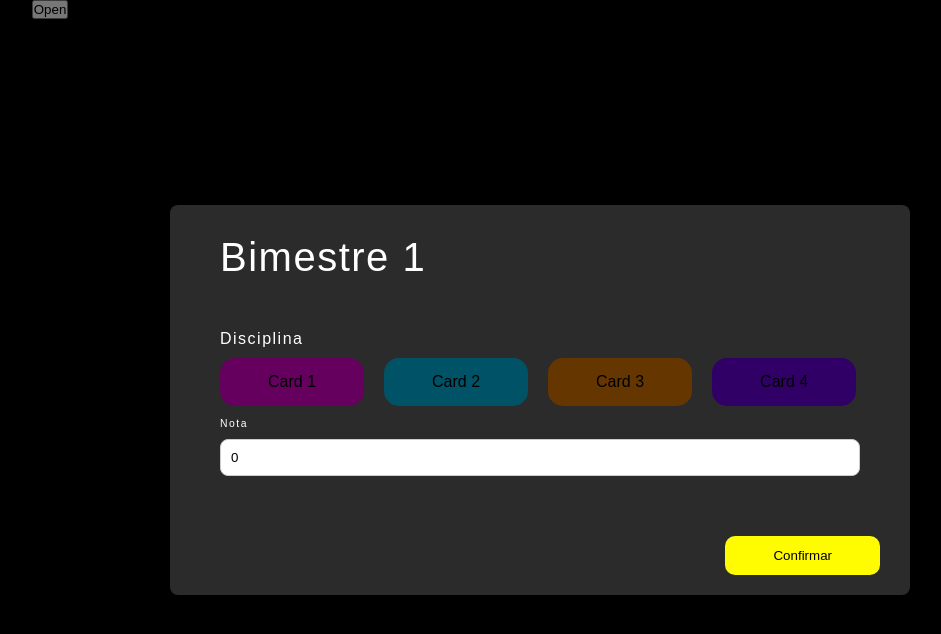
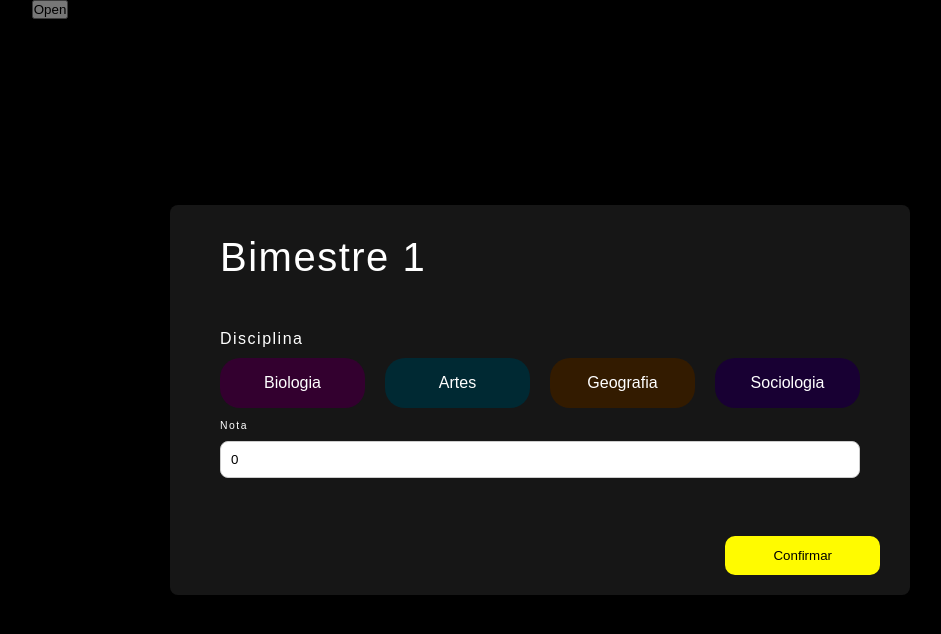
Before and after one commit to FreymundDeveloper/Note-Record, a React (Create React App) app in the folder frontend/: page / in a window 1280 px wide. Both pictures are taken after a click on the button "Open". Shown: the top 634 px of the page, without its empty margins (100-1041 px from the left). Built offline with nearby package versions, Linux system fonts and the light colour scheme.

Commit message:
Layout Standardization in CardModal

```diff
--- a/frontend/src/components/Card/CardModal.tsx
+++ b/frontend/src/components/Card/CardModal.tsx
@@ -33,16 +33,16 @@ export const CardModal: React.FC<CardModalProps> = ({ onCardClick, onClose }) =>
 
   return (
     <ContentContainer>
-        <TitleContainer moreSpace={false}>
+        <TitleContainer spaced={false}>
             <Title contentTitle={"Disciplina"} modeling={2} />
         </TitleContainer>
         <CardContainer>
-            <Card color="biologyCard" onClick={() => handleCardClick(1)} isSelected={selectedCard === 1}>Card 1</Card>
-            <Card color="artCard" onClick={() => handleCardClick(2)} isSelected={selectedCard === 2}>Card 2</Card>
-            <Card color="geographyCard" onClick={() => handleCardClick(3)} isSelected={selectedCard === 3}>Card 3</Card>
-            <Card color="sociologyCard" onClick={() => handleCardClick(4)} isSelected={selectedCard === 4}>Card 4</Card>
+            <Card color="biologyCard" onClick={() => handleCardClick(1)} isSelected={selectedCard === 1}><span>Biologia</span></Card>
+            <Card color="artCard" onClick={() => handleCardClick(2)} isSelected={selectedCard === 2}><span>Artes</span></Card>
+            <Card color="geographyCard" onClick={() => handleCardClick(3)} isSelected={selectedCard === 3}><span>Geografia</span></Card>
+            <Card color="sociologyCard" onClick={() => handleCardClick(4)} isSelected={selectedCard === 4}><span>Sociologia</span></Card>
         </CardContainer>
-        <TitleContainer moreSpace={true}>
+        <TitleContainer spaced={true}>
             <Title contentTitle={"Nota"} modeling={3} />
         </TitleContainer>
         <Input type="number" value={inputValue} onChange={(e) => setInputValue(parseFloat(e.target.value))} />
@@ -65,10 +65,19 @@ const CardContainer = styled.div`
 
 const Card = styled.div<{ color: string; isSelected: boolean }>`
     cursor: pointer;
-    padding: 15px 48px;
-    border-radius: 15px;
-    background-color: ${(props) => darken(0.3, props.theme.color[props.color])};
+    width: 150px;
+    height: 50px;
+    border-radius: 20px;
+    background-color: ${(props) => darken(0.4, props.theme.color[props.color])};
     transition: background-color 0.3s ease;
+
+    display: flex;
+    align-items: center;
+    justify-content: center;
+
+    span {
+        color: white;
+    }
 
     ${(props) =>
         props.isSelected &&
@@ -84,6 +93,6 @@ const Input = styled.input`
     border-radius: 8px;
 `;
 
-const TitleContainer = styled.div<{ moreSpace?: boolean }>`
-    margin-top: ${(props) => (props.moreSpace ? '2px' : '40px')};
+const TitleContainer = styled.div<{ spaced?: boolean }>`
+    margin-top: ${(props) => (props.spaced ? '2px' : '40px')};
 `;
--- a/frontend/src/themes/theme.tsx
+++ b/frontend/src/themes/theme.tsx
@@ -1,7 +1,7 @@
 import { ThemeProvider as StyledThemeProvider } from "styled-components";
 
 const bodyColor = '#000000',
-    modalColor = '#2b2b2b',
+    modalColor = '#161616',
     buttonColor = '#fffb00',
     biologyCard = '#ff00ea',
     artCard = '#00ccff',
```
